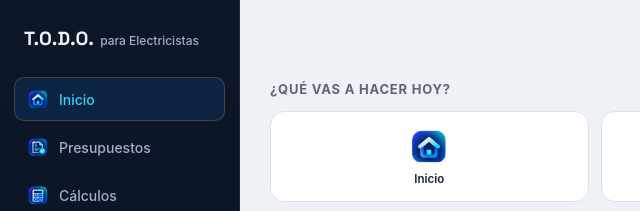
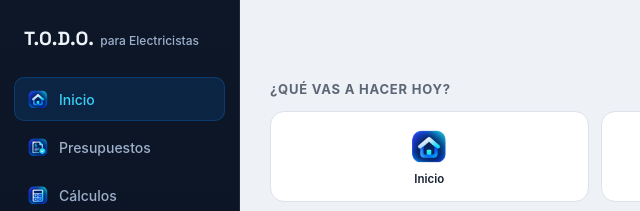
Before and after one commit to rodrigolerda87/T.O.D.O.-Elec-2, a website with bundled scripts: page index.html in a window 1280 px wide. Shown: the top 211 px of the page, 0-640 px from the left. Built offline with nearby package versions, Linux system fonts and the light colour scheme.

Commit message:
Update styles.css

```diff
--- a/styles.css
+++ b/styles.css
@@ -126,7 +126,7 @@ a { color: var(--amber); }
 }
 .nav-item .nav-icon { width: 22px; height: 22px; flex: none; border-radius: 6px; object-fit: cover; }
 .nav-item:hover { background: var(--chrome-hover-bg); color: var(--chrome-text); }
-.nav-item.active { background: var(--amber-soft); color: var(--amber-hi); border-color: rgba(245,166,35,0.25); }
+.nav-item.active { background: var(--amber-soft); color: var(--amber-hi); border-color: rgba(13,128,239,0.25); }
 .nav-spacer { flex: 1; }
 .nav-foot { padding: 10px; font-size: 11px; color: var(--chrome-text-faint); border-top: 1px solid var(--chrome-border); margin-top: 8px; }
 
```
